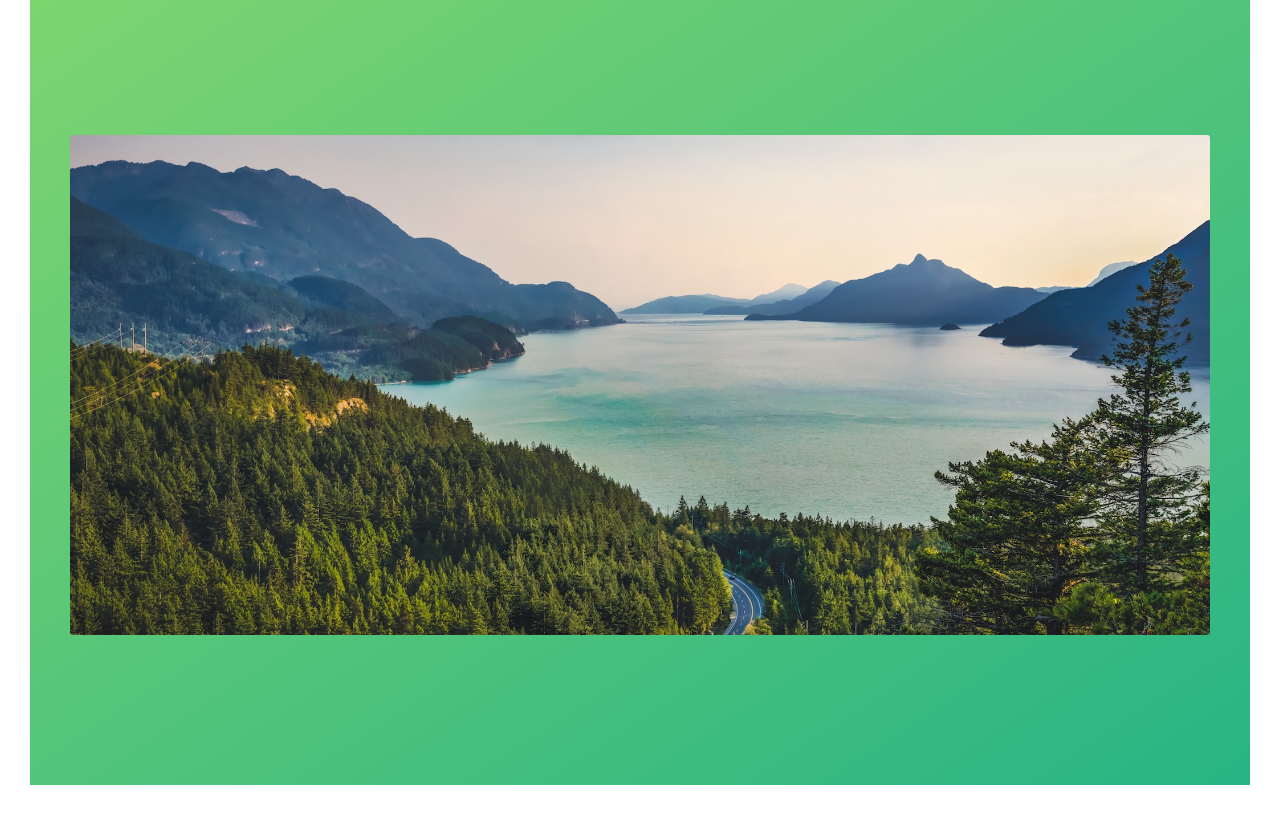
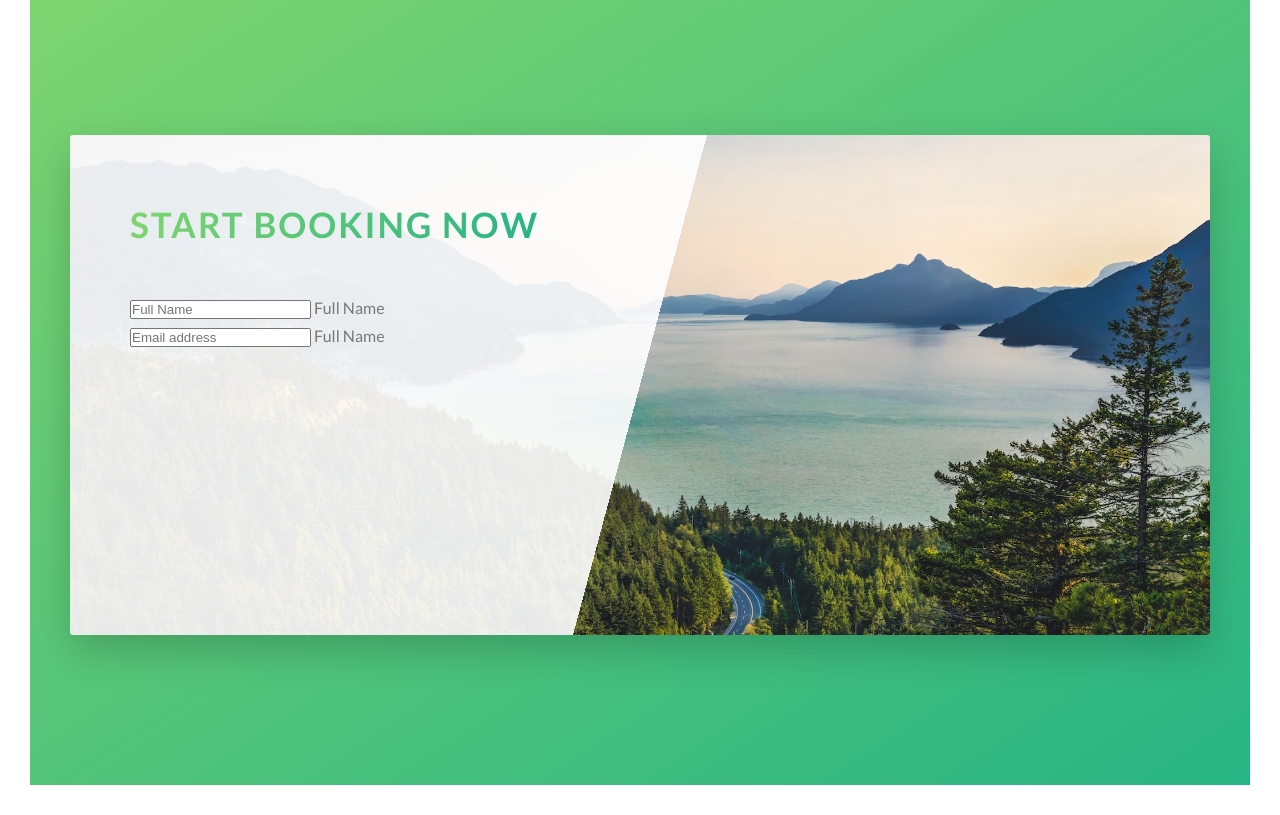
Before and after one commit to RodolfoMoralesPH/Natours, a website: page index.html in a window 1280 px wide. Shown: the part 4540-5355 px from the top of the page. Drawn offline with Linux system fonts and the light colour scheme.

Commit message:
added gradient to booking section and started the form/inputs, need styling

```diff
--- a/index.html
+++ b/index.html
@@ -241,7 +241,7 @@
                 <div class="bg-video">
                     <video class="bg-video__content" autoplay muted loop>
                         <source src="img/video.mp4" type="video/mp4" />
-                        <source src="img/video.webm" type="video/webm">
+                        <source src="img/video.webm" type="video/webm"/>
                         Your browser is not supported!
                     </video>
                 </div>
@@ -292,6 +292,23 @@
                 <div class="row">
                     <div class="book">
 
+                        <div class="book__form">
+                            <form action="#" class="form">
+                                <div class="u-margin-bottom-medium">
+                                    <h2 class="heading-secondary">
+                                        Start booking now
+                                    </h2>
+                                </div>
+                                <div class="form__group">
+                                    <input type="text" class="form__input" placeholder="Full Name" id="name" required>
+                                    <label for="name" class="form__label">Full Name</label>
+                                </div>
+                                <div class="form__group">
+                                    <input type="email" class="form__input" placeholder="Email address" id="email" required>
+                                    <label for="name" class="form__label">Full Name</label>
+                                </div>
+                            </form>
+                        </div>
                     </div>
                 </div>
             </section>
--- a/sass/pages/_home.scss
+++ b/sass/pages/_home.scss
@@ -33,10 +33,15 @@
 }
 
 .book{
-    background-image: url(../img/nat-10.jpg);
+    background-image: linear-gradient(105deg, rgba($color-white, .9) 0%, rgba($color-white, .9) 50%,  transparent 50%), url(../img/nat-10.jpg);
     background-size: 100%;
     border-radius: 3px;
-    box-shadow: 0 1.5 4rem rgba($color-black, .15);
+    box-shadow: 0 1.5rem 4rem rgba($color-black, .2);
 
     height: 50rem;
+
+    &__form{
+        width: 50%;
+        padding: 6rem;
+    }
 }
```
Also changed, not shown: css/style.css.
